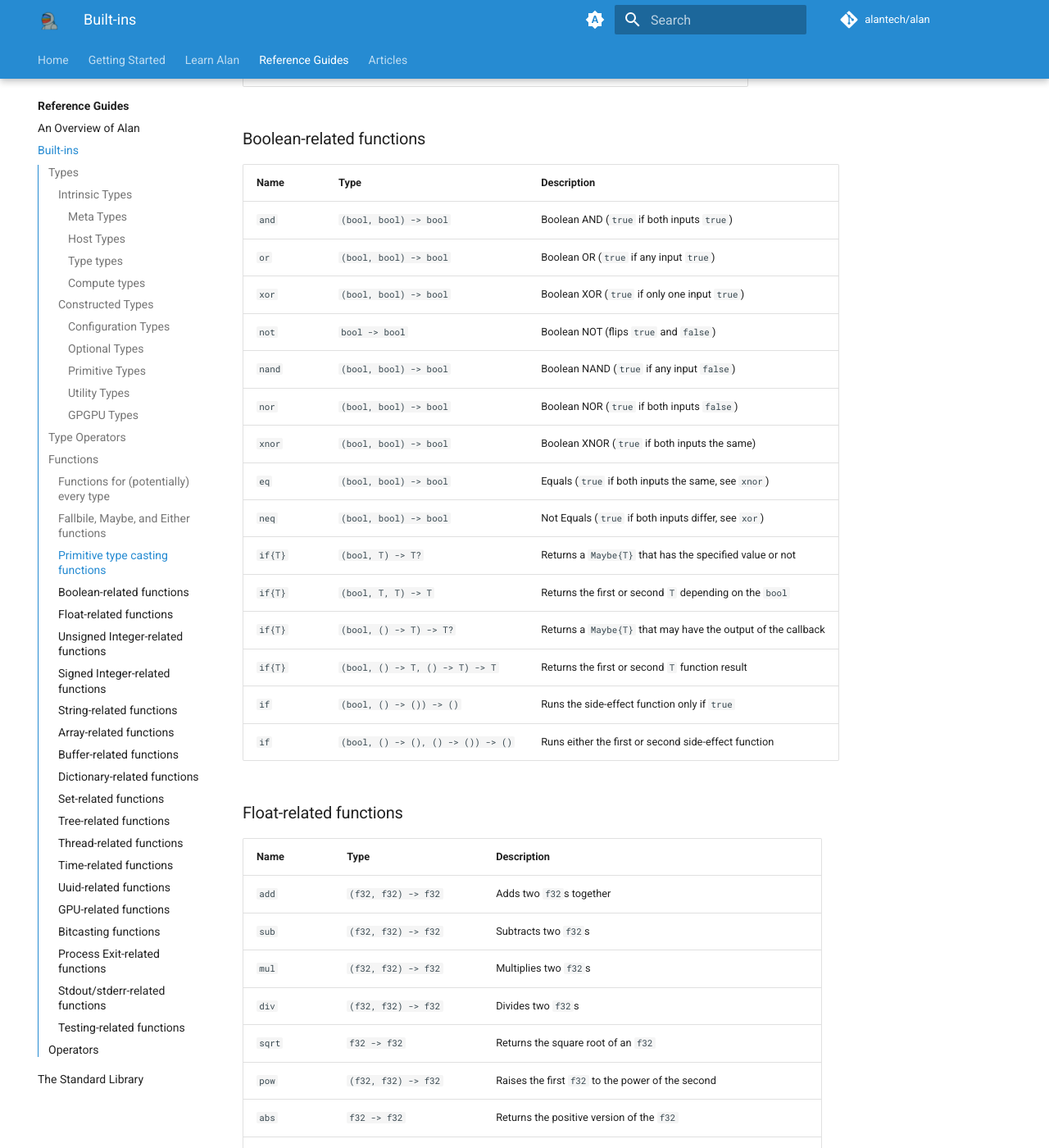
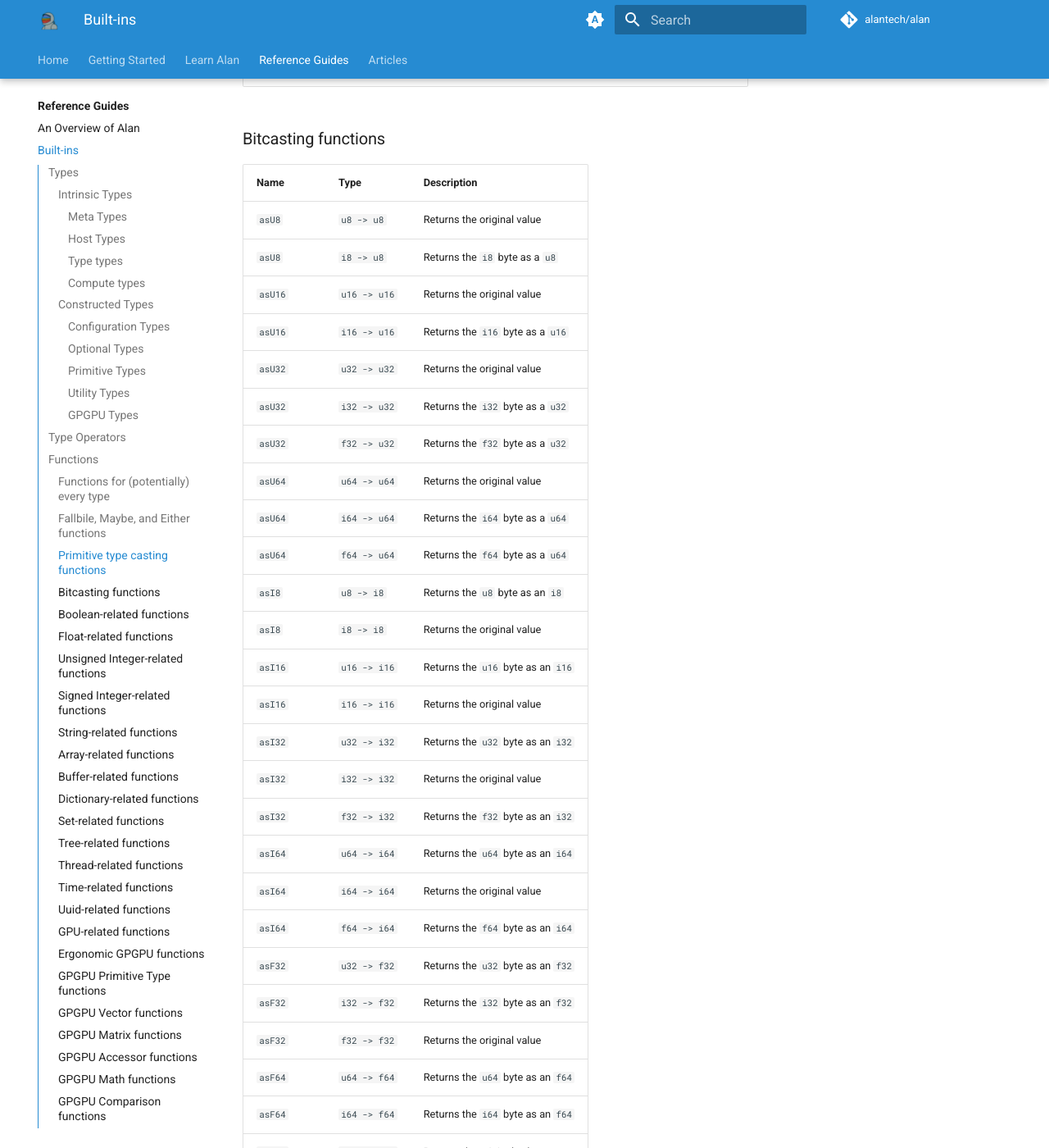
Before and after one commit to alantech/alanlang-docs, an MkDocs documentation site: the page built from docs/built_ins.md, in a window 1280 px wide and 1400 px high, scrolled down 18393 px. Shown: the whole window at 82% size. Built offline with MkDocs 1.6.1 and Material for MkDocs 9.7.7, drawn with Linux system fonts in a browser that asks for light colours; plug-ins that fetch from the network failed and are left out; comment, search, counter and statistics services are not loaded; some of the changed text lies outside the part shown.

Commit message:
Document the bitcasting built-in functions (#91)

```diff
--- a/docs/built_ins.md
+++ b/docs/built_ins.md
@@ -406,6 +406,37 @@ For clarity, the table of functions will be broken up into broad categories, and
 | `bool` | `f32 -> bool`    | Casts the `f32` to a `bool`                                        |
 | `bool` | `f64 -> bool`    | Casts the `f64` to a `bool`                                        |
 | `bool` | `string -> bool` | Casts the `string` to a `bool` (`'true'` is `true`, else `false`)  |
+
+### Bitcasting functions
+
+| Name    | Type         | Description                        |
+| :------ | :----------- | :--------------------------------- |
+| `asU8`  | `u8 -> u8`   | Returns the original value         |
+| `asU8`  | `i8 -> u8`   | Returns the `i8` byte as a `u8`    |
+| `asU16` | `u16 -> u16` | Returns the original value         |
+| `asU16` | `i16 -> u16` | Returns the `i16` byte as a `u16`  |
+| `asU32` | `u32 -> u32` | Returns the original value         |
+| `asU32` | `i32 -> u32` | Returns the `i32` byte as a `u32`  |
+| `asU32` | `f32 -> u32` | Returns the `f32` byte as a `u32`  |
+| `asU64` | `u64 -> u64` | Returns the original value         |
+| `asU64` | `i64 -> u64` | Returns the `i64` byte as a `u64`  |
+| `asU64` | `f64 -> u64` | Returns the `f64` byte as a `u64`  |
+| `asI8`  | `u8 -> i8`   | Returns the `u8` byte as an `i8`   |
+| `asI8`  | `i8 -> i8`   | Returns the original value         |
+| `asI16` | `u16 -> i16` | Returns the `u16` byte as an `i16` |
+| `asI16` | `i16 -> i16` | Returns the original value         |
+| `asI32` | `u32 -> i32` | Returns the `u32` byte as an `i32` |
+| `asI32` | `i32 -> i32` | Returns the original value         |
+| `asI32` | `f32 -> i32` | Returns the `f32` byte as an `i32` |
+| `asI64` | `u64 -> i64` | Returns the `u64` byte as an `i64` |
+| `asI64` | `i64 -> i64` | Returns the original value         |
+| `asI64` | `f64 -> i64` | Returns the `f64` byte as an `i64` |
+| `asF32` | `u32 -> f32` | Returns the `u32` byte as an `f32` |
+| `asF32` | `i32 -> f32` | Returns the `i32` byte as an `f32` |
+| `asF32` | `f32 -> f32` | Returns the original value         |
+| `asF64` | `u64 -> f64` | Returns the `u64` byte as an `f64` |
+| `asF64` | `i64 -> f64` | Returns the `i64` byte as an `f64` |
+| `asF64` | `f64 -> f64` | Returns the original value         |
 
 ### Boolean-related functions
 
@@ -1032,7 +1063,55 @@ For clarity, the table of functions will be broken up into broad categories, and
 
 TODO
 
-### Bitcasting functions
+### Ergonomic GPGPU functions
+
+TODO
+
+### GPGPU Primitive Type functions
+
+TODO
+
+### GPGPU Vector functions
+
+TODO
+
+### GPGPU Matrix functions
+
+TODO
+
+### GPGPU Accessor functions
+
+TODO
+
+### GPGPU Math functions
+
+TODO
+
+### GPGPU Comparison functions
+
+TODO
+
+### GPGPU Conditional functions
+
+TODO
+
+### GPGPU Boolean and Bitwise functions
+
+TODO
+
+### GPGPU Bitcasting functions
+
+TODO
+
+### CPU and GPGPU miscellaneous Vector functions
+
+TODO
+
+### GBuffer-specific functions
+
+TODO
+
+### GPU rendering-related functions
 
 TODO
 
```
